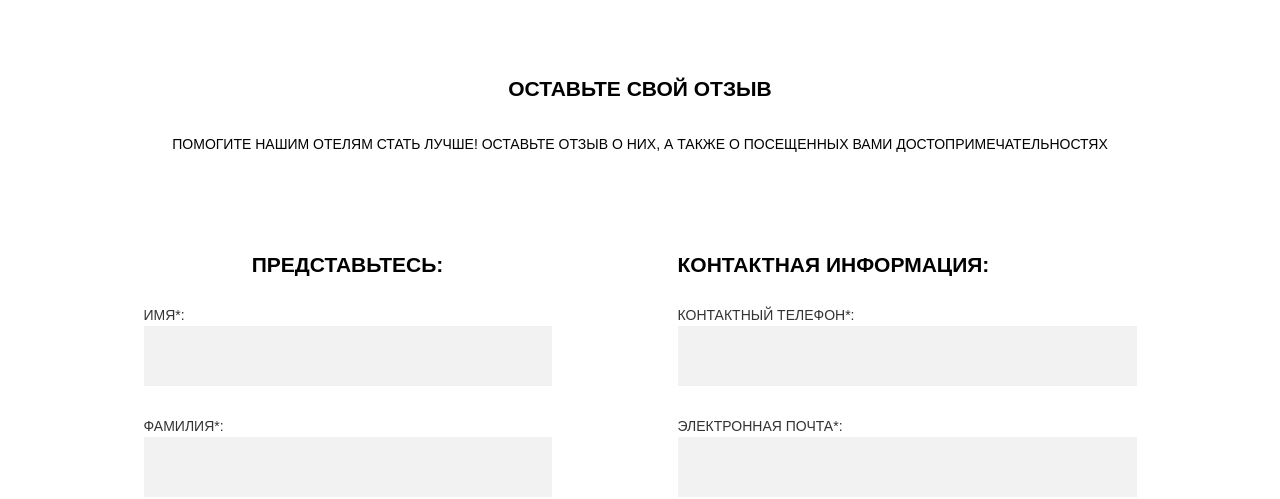
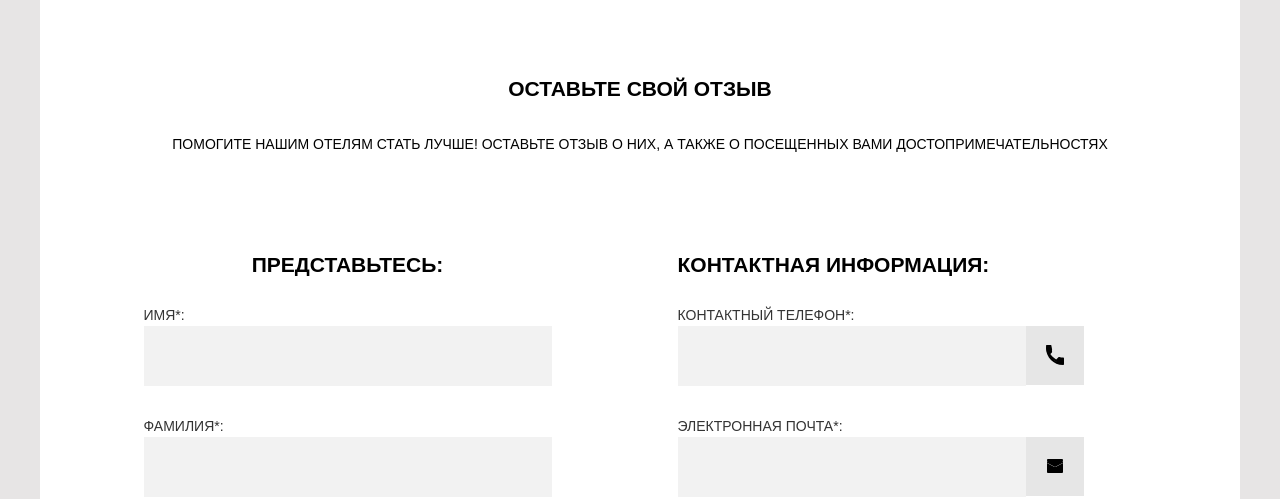
Before and after one commit to htmlacademy-adaptive/1738447-sedona-25, a website: page source/form.html in a window 1280 px wide. Shown: the part 304-803 px from the top of the page. Drawn offline with nearby package versions, Linux system fonts and the light colour scheme; files that its build step writes are made by us from their sources; a web font is replaced by a local one.

Commit message:
дополнения

```diff
--- a/source/form.html
+++ b/source/form.html
@@ -88,10 +88,16 @@
           <div class="form__contact">
             <h2 class="name form__name">Контактная информация:</h2>
             <label for="phone" class="form__label">Контактный телефон*:
-              <input type="tel" id="phone" class="form__input form__input-phone" name="yourphone" required>
+              <span class="phone">
+                <input type="tel" id="phone" class="phone__input" name="yourphone" required>
+                <button class="phone__button"><img src="../source/img/phone2.svg" alt=""></button>
+              </span>
             </label>
             <label for="mail" class="form__label">Электронная почта*:
-              <input type="email" id="mail" class="form__input" name="yourmail" required>
+              <span class="mail">
+                 <input type="email" id="mail" class="mail__input" name="yourmail" required>
+                 <button class="mail__button"><img src="../source/img/mail.svg" alt=""></button>
+              </span>
             </label>
           </div>
 
--- a/source/less/checkbox.less
+++ b/source/less/checkbox.less
@@ -26,7 +26,6 @@
   background-repeat: no-repeat;
   background-position: center;
   position: absolute;
-  transform: translateY(100%);
   z-index: 10;
 }
 
--- a/source/less/form.less
+++ b/source/less/form.less
@@ -23,8 +23,8 @@
 .form__input {
   max-width: 100%;
   height: 58px;
+  background-color: #f2f2f2;
   border: none;
-  background-color: #f2f2f2;
   position: relative;
 }
 
--- a/source/less/header.less
+++ b/source/less/header.less
@@ -32,7 +32,6 @@
 .header__item:nth-child(2) {
   padding-right: 120px;
 }
-
 
 .header__item-link {
   font-weight: 700;
--- a/source/less/hero.less
+++ b/source/less/hero.less
@@ -31,7 +31,6 @@
   }
 }
 
-
 @media (min-width: 310px) and (max-width: 767px) {
   .hero__logo {
     max-width: 300px;
--- /dev/null
+++ b/source/less/mail.less
@@ -0,0 +1,31 @@
+.mail {
+  display: flex;
+  gap: unset;
+  align-items: center;
+}
+
+.mail__input {
+  flex-basis: 344px;
+  height: 58px;
+  flex-shrink: 1;
+  background-color: #f2f2f2;
+  border: none;
+}
+
+.mail__button {
+  flex-basis: 58px;
+  flex-shrink: 0;
+  width: 58px;
+  height: 59px;
+  background-color: #e6e6e6;
+  border: none;
+  background-image: url("../img/mail.svg");
+  background-repeat: no-repeat;
+  background-position: center;
+}
+
+@media (min-width: 768px) and (max-width: 1045px) {
+  .mail__input {
+    flex-basis: 222px;
+  }
+}
--- /dev/null
+++ b/source/less/phone.less
@@ -0,0 +1,31 @@
+.phone {
+  display: flex;
+  gap: unset;
+  align-items: center;
+}
+
+.phone__input {
+  flex-basis: 344px;
+  height: 58px;
+  flex-shrink: 1;
+  background-color: #f2f2f2;
+  border: none;
+}
+
+.phone__button {
+  flex-basis: 58px;
+  flex-shrink: 0;
+  width: 58px;
+  height: 59px;
+  background-color: #e6e6e6;
+  border: none;
+  background-image: url("../img/phone2.svg");
+  background-repeat: no-repeat;
+  background-position: center;
+}
+
+@media (min-width: 768px) and (max-width: 1045px) {
+  .phone__input {
+    flex-basis: 222px;
+  }
+}
--- a/source/less/style.less
+++ b/source/less/style.less
@@ -1,4 +1,5 @@
 @import "source/less/html.less";
+@import "source/less/body.less";
 @import "source/less/container.less";
 @import "source/less/name.less";
 @import "source/less/text.less";
@@ -13,6 +14,8 @@
 @import "source/less/map.less";
 @import "source/less/footer.less";
 @import "source/less/form.less";
+@import "source/less/phone.less";
+@import "source/less/mail.less";
 @import "source/less/checkbox.less";
 @import "source/less/radio-button.less";
 @import "source/less/gallery.less";
```
Also changed, not shown: source/gallery.html (+1 -1 lines), source/img/mail.svg (added), source/img/phone2.svg (added).
